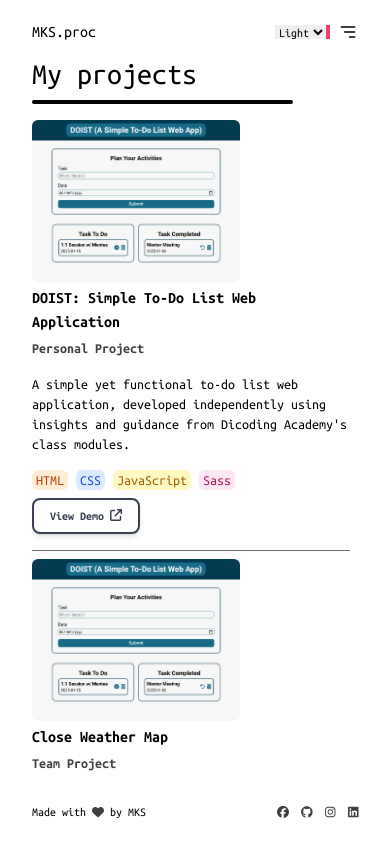
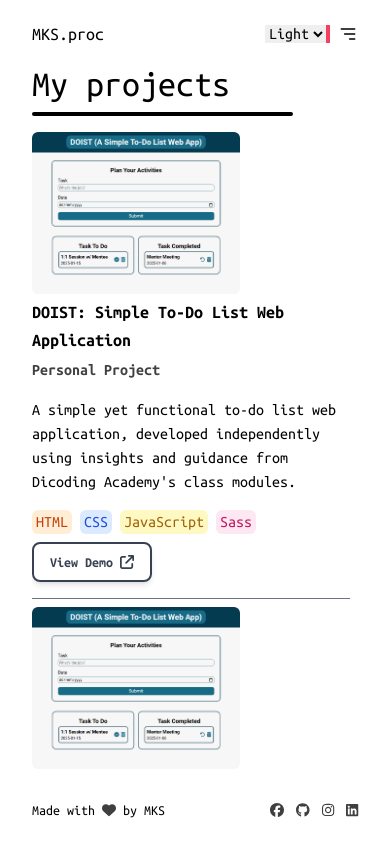
Before and after one commit to mksdesuyo/vuejs-ornament, a Vue app: page /project in a window 390 px wide. Built offline with nearby package versions, Linux system fonts and the light colour scheme.

Commit message:
refactor: adjust responsiveness for device that has < 680px width

```diff
--- a/src/components/FooterApp.vue
+++ b/src/components/FooterApp.vue
@@ -1,7 +1,7 @@
 <template>
   <footer class="fixed bottom-0 left-0 right-0 z-50 px-8 pb-6 bg-white">
-    <div class="flex items-center justify-between">
-      <p class="text-xs">
+    <div class="flex items-center justify-between text-xs xs:text-sm">
+      <p>
         Made with
         <font-awesome-icon
           :icon="['fas', 'heart']"
@@ -9,7 +9,7 @@
         />
         by MKS
       </p>
-      <ul class="flex gap-3 text-xs">
+      <ul class="flex gap-3">
         <li v-for="social in socials" :key="social.icon">
           <a :href="social.link" target="_blank" rel="noreferrer noopener"
             ><font-awesome-icon
--- a/src/components/HeaderApp.vue
+++ b/src/components/HeaderApp.vue
@@ -5,12 +5,16 @@ import NavMenu from './NavMenu.vue';
 <template>
   <header class="fixed top-0 left-0 right-0 z-50 px-8 pt-5 bg-white">
     <nav class="flex items-center justify-between">
-      <router-link to="/" class="text-base font-medium" data-discover="true" aria-current="page"
+      <router-link
+        to="/"
+        class="text-base font-medium xs:text-lg"
+        data-discover="true"
+        aria-current="page"
         >MKS.proc</router-link
       >
       <div class="flex items-center gap-2">
         <div>
-          <select id="theme-selector" class="text-xs border-r-4 border-rose-500">
+          <select id="theme-selector" class="text-xs border-r-4 border-rose-500 xs:text-base">
             <option value="light">Light</option>
             <option value="warm">Warm</option>
             <option value="dark">Dark</option>
@@ -33,6 +37,6 @@ import NavMenu from './NavMenu.vue';
         </button>
       </div>
     </nav>
-    <!-- <NavMenu /> -->
   </header>
+  <!-- <NavMenu /> -->
 </template>
--- a/src/components/NavMenu.vue
+++ b/src/components/NavMenu.vue
@@ -1,9 +1,11 @@
 <template>
-  <ul class="flex flex-col p-2 text-right border-2 rounded-md justify-self-end border-gray-50">
+  <ul
+    class="absolute flex flex-col p-2 text-right border-2 rounded-md right-6 justify-self-end w-fit border-gray-50 top-12"
+  >
     <li v-for="route in routes" :key="route.name">
       <router-link
         :to="route.path"
-        class="duration-150 ease-in-out hover:mr-2"
+        class="text-sm duration-150 ease-in-out hover:mr-2 xs:text-base"
         data-discover="true"
         aria-current="page"
         >{{ route.name }}</router-link
--- a/src/components/ProjectCard.vue
+++ b/src/components/ProjectCard.vue
@@ -7,15 +7,15 @@ import doistPreviewImage from '@/assets/doist-preview.png';
     <header class="flex flex-col gap-1 font-bold">
       <img :src="doistPreviewImage" alt="DOIST project preview image" class="rounded-md w-52" />
       <a :href="link" target="_blank" rel="noreferrer noopener">
-        <h2 class="text-base">{{ title }}</h2>
+        <h2 class="text-base xs:text-lg">{{ title }}</h2>
       </a>
-      <p class="text-sm opacity-75">{{ project_type }}</p>
+      <p class="text-sm opacity-75 xs:text-base">{{ project_type }}</p>
     </header>
-    <p class="text-sm">
+    <p class="text-sm xs:text-base">
       {{ description }}
     </p>
     <footer class="flex flex-col gap-2">
-      <ul class="flex flex-wrap items-center gap-2 text-sm">
+      <ul class="flex flex-wrap items-center gap-2 text-sm xs:text-base">
         <li
           v-for="tech in techStack"
           :key="tech"
@@ -29,7 +29,7 @@ import doistPreviewImage from '@/assets/doist-preview.png';
         :href="link"
         target="_blank"
         rel="noreferrer noopener"
-        class="px-4 py-2 text-xs font-bold text-gray-700 transition-all duration-200 ease-in-out border-2 border-gray-700 rounded-lg shadow-md w-fit hover:bg-gray-700 hover:text-gray-50"
+        class="px-4 py-2 text-xs font-bold text-gray-700 transition-all duration-200 ease-in-out border-2 border-gray-700 rounded-lg shadow-md xs:text-sm w-fit hover:bg-gray-700 hover:text-gray-50"
         >View Demo <font-awesome-icon :icon="['fas', 'arrow-up-right-from-square']"
       /></a>
     </footer>
--- a/src/views/AboutView.vue
+++ b/src/views/AboutView.vue
@@ -1,9 +1,9 @@
 <template>
-  <main class="grid gap-2 px-8 py-16 pt-2 leading-5 h-dvh">
-    <h1 class="pt-12 text-3xl">Who I am</h1>
+  <main class="grid gap-2 px-8 py-16 pt-2 leading-5 h-dvh xs:pt-4">
+    <h1 class="pt-12 text-3xl xs:text-4xl">Who I am</h1>
     <hr class="w-3/5 mb-2 border-2 border-black rounded-md" />
     <div class="pr-2 overflow-y-auto">
-      <p class="text-sm">
+      <p class="text-sm xs:text-base">
         Greetings! I'm Rizqi Muhammad Khatami Sandi, a
         <span class="font-bold">Junior Web Developer</span> certified by BNSP and based in Garut,
         Indonesia.<br />
@@ -33,10 +33,10 @@
         I'm eager to collaborate and bring innovative ideas to life in the ever-evolving tech
         industry.
       </p>
-      <div class="flex flex-wrap gap-2 mt-4 text-sm font-bold">
+      <div class="flex flex-wrap gap-2 mt-4 text-xs font-bold xs:text-sm">
         <a
           href="#"
-          class="p-2 px-4 text-xs text-gray-700 transition-all duration-200 ease-in-out border-2 border-gray-700 rounded-lg shadow-md hover:bg-gray-700 hover:text-gray-50"
+          class="p-2 px-4 text-gray-700 transition-all duration-200 ease-in-out border-2 border-gray-700 rounded-lg shadow-md hover:bg-gray-700 hover:text-gray-50"
           >Personal CV</a
         >
       </div>
--- a/src/views/HomeView.vue
+++ b/src/views/HomeView.vue
@@ -4,15 +4,17 @@ import RLButton from '../components/RouterLinkBtn.vue';
 
 <template>
   <main class="grid gap-1 px-8 leading-5 h-dvh place-content-center">
-    <span class="text-xs opacity-75">Greetings, I'm known as</span>
-    <h1 class="text-3xl font-bold leading-8 tracking-wider">Rizqi MKS</h1>
-    <h2 class="text-base font-bold opacity-75">An enthusiastic fresher in web development</h2>
-    <p class="mt-1 text-sm">
+    <span class="text-xs opacity-75 xs:text-sm">Greetings, I'm known as</span>
+    <h1 class="text-3xl font-bold leading-8 tracking-wider xs:text-4xl">Rizqi MKS</h1>
+    <h2 class="text-base font-bold opacity-75 xs:text-lg">
+      An enthusiastic fresher in web development
+    </h2>
+    <p class="mt-1 text-sm xs:text-base">
       I'm a Junior Web Developer based in Garut, Indonesia. Currently focusing on Front-End using
-      <span class="bg-green-100 px-1 text-[#41B883] rounded-md">VueJs</span> and Back-End using
-      <span class="px-1 text-[#F05340] bg-red-100 rounded-md">Laravel</span>.
+      <span class="px-1 text-green-700 bg-green-100 rounded-md">VueJs</span> and Back-End using
+      <span class="px-1 text-red-700 bg-red-100 rounded-md">Laravel</span>.
     </p>
-    <div class="flex flex-wrap items-center pb-2 mt-2 text-xs font-bold gap-x-2 gap-y-2">
+    <div class="flex flex-wrap items-center pb-2 mt-2 text-xs font-bold gap-x-2 gap-y-2 xs:text-sm">
       <RLButton v-for="link in links" :key="link.text" :text="link.text" :to="link.path" />
     </div>
   </main>
--- a/src/views/ProjectView.vue
+++ b/src/views/ProjectView.vue
@@ -3,8 +3,8 @@ import ProjectCard from '@/components/ProjectCard.vue';
 </script>
 
 <template>
-  <main class="grid gap-2 px-8 py-16 pt-2 leading-5 h-dvh">
-    <h1 class="pt-12 text-3xl">My projects</h1>
+  <main class="grid gap-2 px-8 py-16 pt-2 leading-5 h-dvh xs:pt-4">
+    <h1 class="pt-12 text-3xl xs:text-4xl">My projects</h1>
     <hr class="w-4/5 mb-2 border-2 border-black rounded-md" />
     <div class="pr-2 overflow-y-auto">
       <ProjectCard
```
